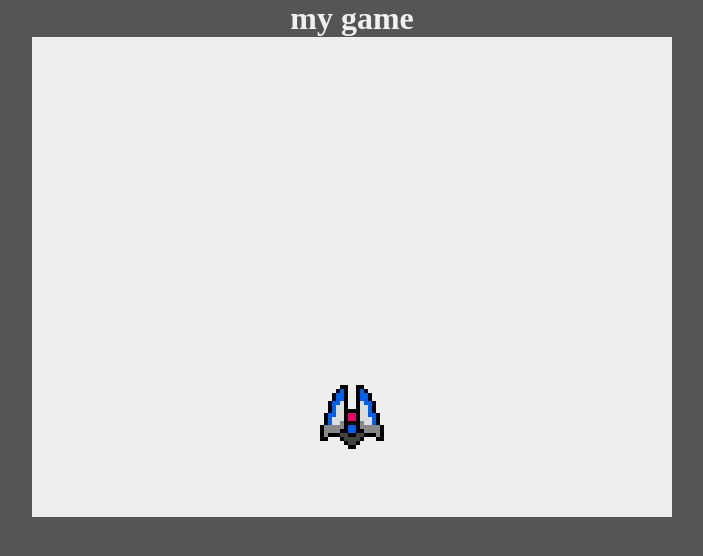
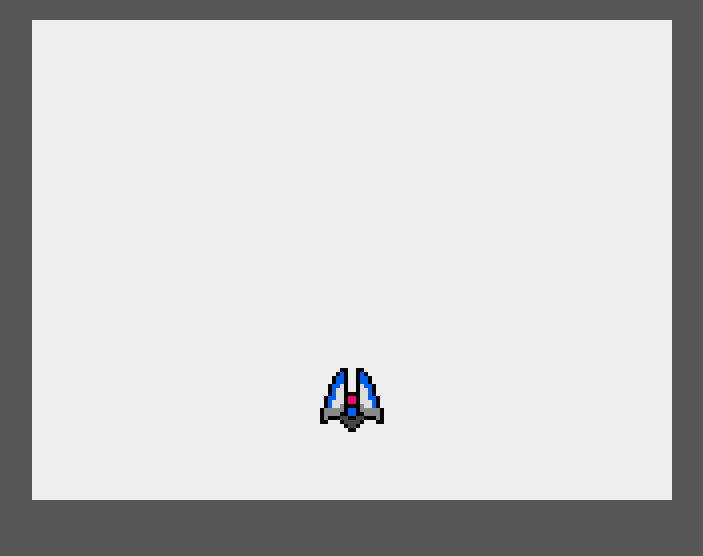
Before and after one commit to inokawa/canvas-game, a website built with webpack: page public/index.html in a window 1280 px wide. Shown: the whole page, without its empty margins (288-991 px from the left). Built offline with nearby package versions, Linux system fonts and the light colour scheme.

Commit message:
Update style

```diff
--- a/public/index.html
+++ b/public/index.html
@@ -7,7 +7,6 @@
     <title>my game</title>
   </head>
   <body>
-    <h1>my game</h1>
     <canvas id="screen"></canvas>
   </body>
 </html>
--- a/src/style.css
+++ b/src/style.css
@@ -13,6 +13,7 @@ body {
   width: 100%;
   height: 100%;
   overflow: hidden;
+  padding-top: 10px;
 }
 
 canvas {
```
